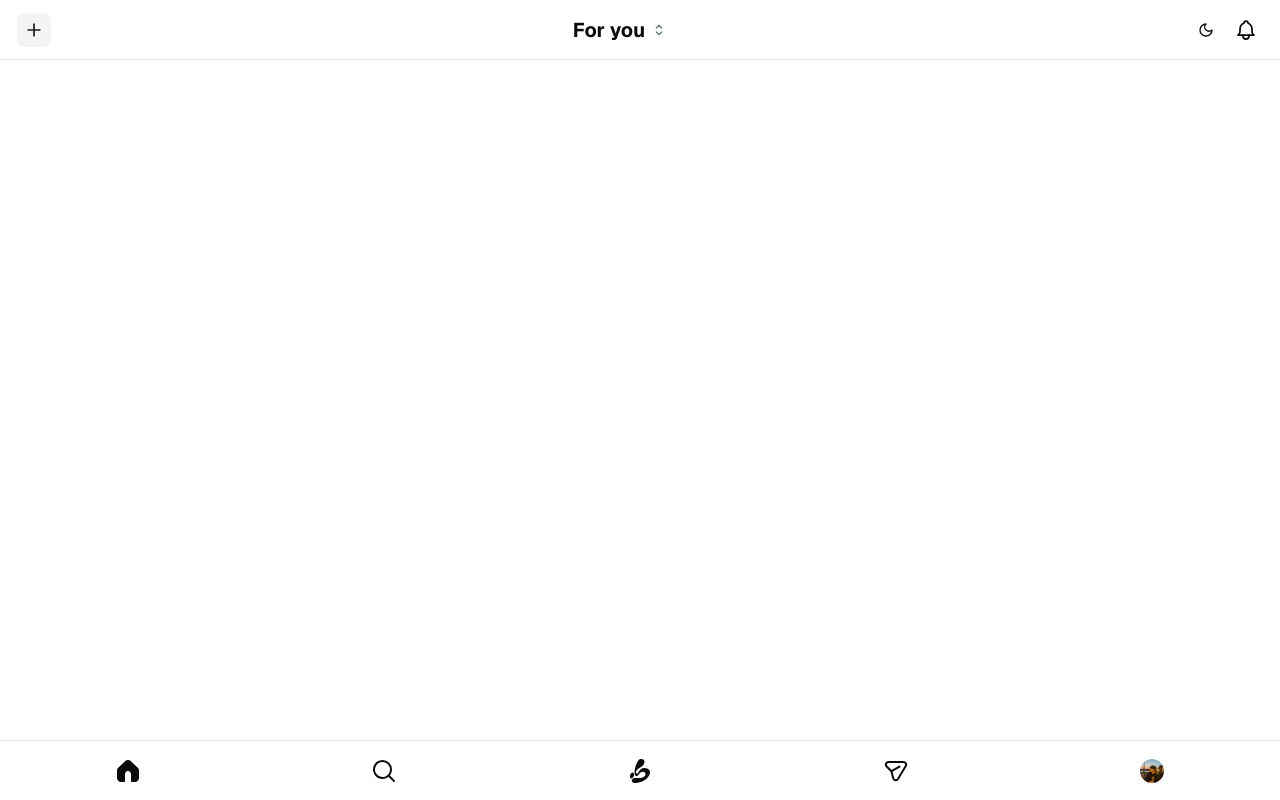
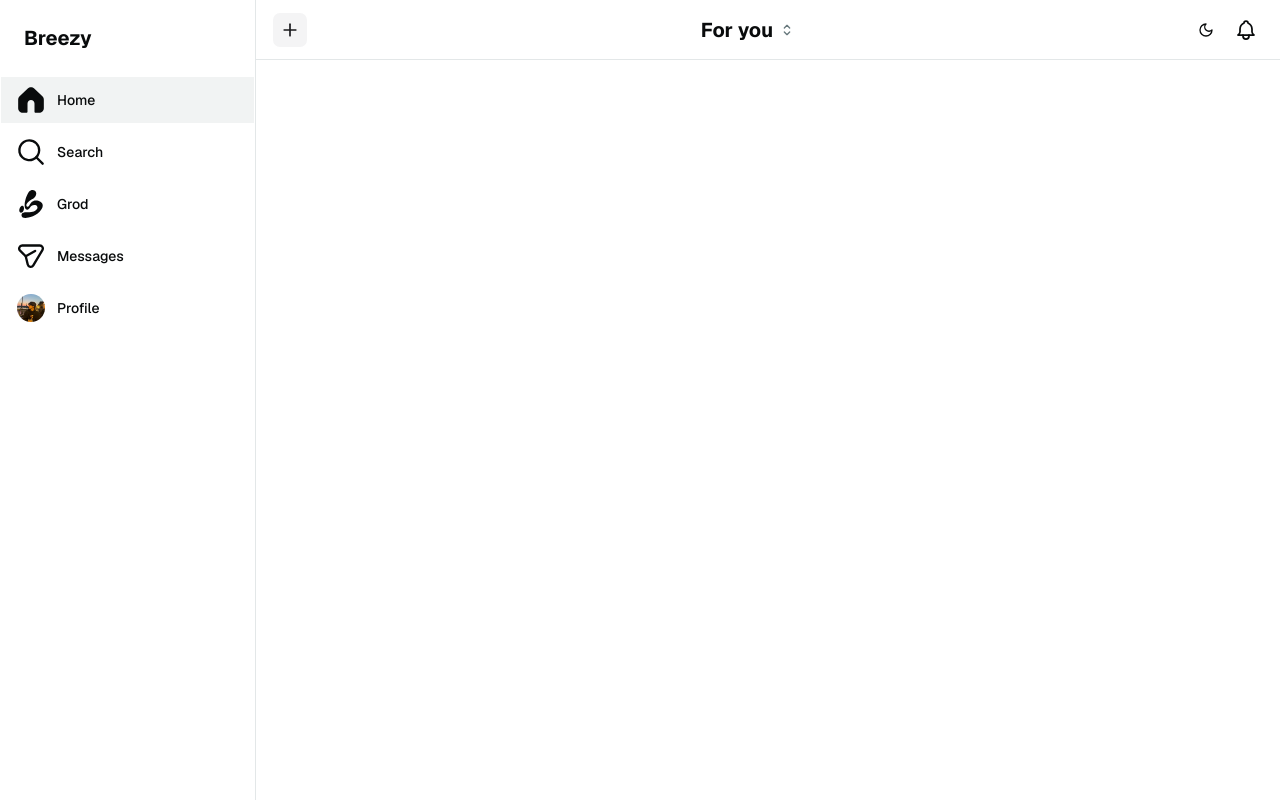
Before and after one commit to x-breezy/breezy, a Next.js app in the folder apps/web/: page / in a window 1280 px wide. Built offline with nearby package versions, Linux system fonts and the light colour scheme.

Commit message:
refactor(layout): extract AppLayout component and remove NavBar

```diff
--- a/apps/web/app/(app)/layout.tsx
+++ b/apps/web/app/(app)/layout.tsx
@@ -1,4 +1,4 @@
-import { NavBar } from "@/components/NavBar"
+import { AppLayout as AppLayoutShell } from "@/components/AppLayout"
 
 export default function AppLayout({
   children,
@@ -7,11 +7,5 @@ export default function AppLayout({
   children: React.ReactNode
   modal: React.ReactNode
 }) {
-  return (
-    <div className='flex h-dvh flex-col'>
-      <div className='flex-1 overflow-y-auto'>{children}</div>
-      <NavBar />
-      {modal}
-    </div>
-  )
+  return <AppLayoutShell modal={modal}>{children}</AppLayoutShell>
 }
--- /dev/null
+++ b/apps/web/components/AppLayout.tsx
@@ -0,0 +1,18 @@
+"use client"
+
+import { NavBar } from "./NavBar"
+
+interface AppLayoutProps {
+  children: React.ReactNode
+  modal: React.ReactNode
+}
+
+export function AppLayout({ children, modal }: AppLayoutProps) {
+  return (
+    <div className='flex h-dvh'>
+      <NavBar />
+      <main className='flex-1 overflow-y-auto pb-15 lg:pb-0 lg:pl-64'>{children}</main>
+      {modal}
+    </div>
+  )
+}
--- a/apps/web/components/NavBar.tsx
+++ /dev/null
@@ -1,61 +0,0 @@
-"use client"
-
-import Link from "next/link"
-import { usePathname } from "next/navigation"
-import { cn } from "@breezy/ui/lib/utils"
-import { buttonVariants } from "@breezy/ui/components/button"
-import { HomeIcon, SearchIcon, GrodIcon, SendIcon, ProfileIcon } from "@/components/icons"
-
-const NAV_ITEMS = [
-  { href: "/", icon: HomeIcon, label: "Home" },
-  { href: "/search", icon: SearchIcon, label: "Search" },
-  { href: "/grod", icon: GrodIcon, label: "Grod" },
-  { href: "/messages", icon: SendIcon, label: "Messages" },
-] as const
-
-function NavLink({
-  href,
-  isActive,
-  children,
-}: {
-  href: string
-  isActive: boolean
-  children: React.ReactNode
-}) {
-  return (
-    <Link
-      href={href}
-      className={cn(
-        buttonVariants({ variant: "ghost" }),
-        "h-full w-full rounded-none",
-        isActive && "background"
-      )}
-      aria-current={isActive ? "page" : undefined}
-    >
-      {children}
-    </Link>
-  )
-}
-
-export function NavBar() {
-  const pathname = usePathname()
-
-  return (
-    <nav className='grid h-15 w-screen grid-cols-5 border-t'>
-      {NAV_ITEMS.map(({ href, icon: Icon, label }) => {
-        const isActive = pathname === href
-        return (
-          <NavLink key={href} href={href} isActive={isActive}>
-            <Icon active={isActive} className='block size-6' />
-            <span className='sr-only'>{label}</span>
-          </NavLink>
-        )
-      })}
-
-      <NavLink href='/profile' isActive={pathname === "/profile"}>
-        <ProfileIcon active={pathname === "/profile"} className='block size-6' />
-        <span className='sr-only'>Profile</span>
-      </NavLink>
-    </nav>
-  )
-}
--- /dev/null
+++ b/apps/web/components/NavBar/NavBar.tsx
@@ -0,0 +1,7 @@
+"use client"
+
+import { ResponsiveNav } from "./ResponsiveNav"
+
+export function NavBar() {
+  return <ResponsiveNav />
+}
--- /dev/null
+++ b/apps/web/components/NavBar/NavItem.tsx
@@ -0,0 +1,32 @@
+"use client"
+
+import Link from "next/link"
+import { cn } from "@breezy/ui/lib/utils"
+import { buttonVariants } from "@breezy/ui/components/button"
+import type { NavItemProps } from "./types"
+
+export function NavItem({
+  href,
+  icon: Icon,
+  label,
+  isActive,
+  showLabel = false,
+  iconClassName = "size-6",
+}: NavItemProps) {
+  return (
+    <Link
+      href={href}
+      className={cn(
+        buttonVariants({ variant: "ghost" }),
+        "flex items-center justify-center gap-3 rounded-none",
+        showLabel ? "h-12 w-full justify-start px-4" : "h-full w-full",
+        isActive && "lg:bg-muted"
+      )}
+      aria-current={isActive ? "page" : undefined}
+    >
+      <Icon active={isActive} className={iconClassName} />
+      {showLabel && <span className='text-sm font-medium'>{label}</span>}
+      {!showLabel && <span className='sr-only'>{label}</span>}
+    </Link>
+  )
+}
--- /dev/null
+++ b/apps/web/components/NavBar/ResponsiveNav.tsx
@@ -0,0 +1,72 @@
+"use client"
+
+import { usePathname } from "next/navigation"
+import { HomeIcon, SearchIcon, GrodIcon, SendIcon, ProfileIcon } from "@/components/icons"
+import { NavItem } from "./NavItem"
+import type { NavItemData } from "./types"
+
+const NAV_ITEMS: NavItemData[] = [
+  { href: "/", icon: HomeIcon, label: "Home" },
+  { href: "/search", icon: SearchIcon, label: "Search" },
+  { href: "/grod", icon: GrodIcon, label: "Grod" },
+  { href: "/messages", icon: SendIcon, label: "Messages" },
+]
+
+export function ResponsiveNav() {
+  const pathname = usePathname()
+
+  return (
+    <>
+      {/* Mobile: Bottom bar - visible en dessous de lg */}
+      <nav className="fixed bottom-0 left-0 right-0 z-50 grid h-15 grid-cols-5 border-t bg-background pb-[env(safe-area-inset-bottom)] lg:hidden">
+        {NAV_ITEMS.map(({ href, icon, label }) => (
+          <NavItem
+            key={href}
+            href={href}
+            icon={icon}
+            label={label}
+            isActive={pathname === href}
+            showLabel={false}
+            iconClassName="block size-6"
+          />
+        ))}
+        <NavItem
+          href="/profile"
+          icon={ProfileIcon}
+          label="Profile"
+          isActive={pathname === "/profile"}
+          showLabel={false}
+          iconClassName="block size-6"
+        />
+      </nav>
+
+      {/* Desktop: Sidebar - visible à partir de lg */}
+      <aside className="fixed left-0 top-0 z-50 hidden h-screen w-64 flex-col border-r bg-background py-6 lg:flex">
+        <div className="px-6 pb-6">
+          <span className="text-xl font-bold">Breezy</span>
+        </div>
+        <nav className="flex flex-1 flex-col gap-1">
+          {NAV_ITEMS.map(({ href, icon, label }) => (
+            <NavItem
+              key={href}
+              href={href}
+              icon={icon}
+              label={label}
+              isActive={pathname === href}
+              showLabel={true}
+              iconClassName="block size-7"
+            />
+          ))}
+          <NavItem
+            href="/profile"
+            icon={ProfileIcon}
+            label="Profile"
+            isActive={pathname === "/profile"}
+            showLabel={true}
+            iconClassName="block size-7"
+          />
+        </nav>
+      </aside>
+    </>
+  )
+}
--- /dev/null
+++ b/apps/web/components/NavBar/index.ts
@@ -0,0 +1,4 @@
+export { NavBar } from "./NavBar"
+export { ResponsiveNav } from "./ResponsiveNav"
+export { NavItem } from "./NavItem"
+export type { NavItemData, NavItemProps } from "./types"
--- /dev/null
+++ b/apps/web/components/NavBar/types.ts
@@ -0,0 +1,13 @@
+import type { ComponentType } from "react"
+
+export interface NavItemData {
+  href: string
+  icon: ComponentType<{ active?: boolean; className?: string }>
+  label: string
+}
+
+export interface NavItemProps extends NavItemData {
+  isActive: boolean
+  showLabel?: boolean
+  iconClassName?: string
+}
--- a/apps/web/components/icons/profile-icon.tsx
+++ b/apps/web/components/icons/profile-icon.tsx
@@ -1,4 +1,5 @@
 import { Avatar, AvatarImage } from "@breezy/ui/components/avatar"
+import { cn } from "@breezy/ui/lib/utils"
 
 interface ProfileIconProps {
   active?: boolean
@@ -15,10 +16,13 @@ export function ProfileIcon({
 }: ProfileIconProps) {
   return (
     <Avatar
-      size='sm'
-      className={active ? "ring-2 ring-foreground ring-offset-1 ring-offset-background" : ""}
+      className={cn(
+        "h-full w-full",
+        className,
+        active && "ring-2 ring-foreground ring-offset-1 ring-offset-background"
+      )}
     >
-      <AvatarImage src={src} alt={alt} className={className} />
+      <AvatarImage src={src} alt={alt} />
     </Avatar>
   )
 }
```
